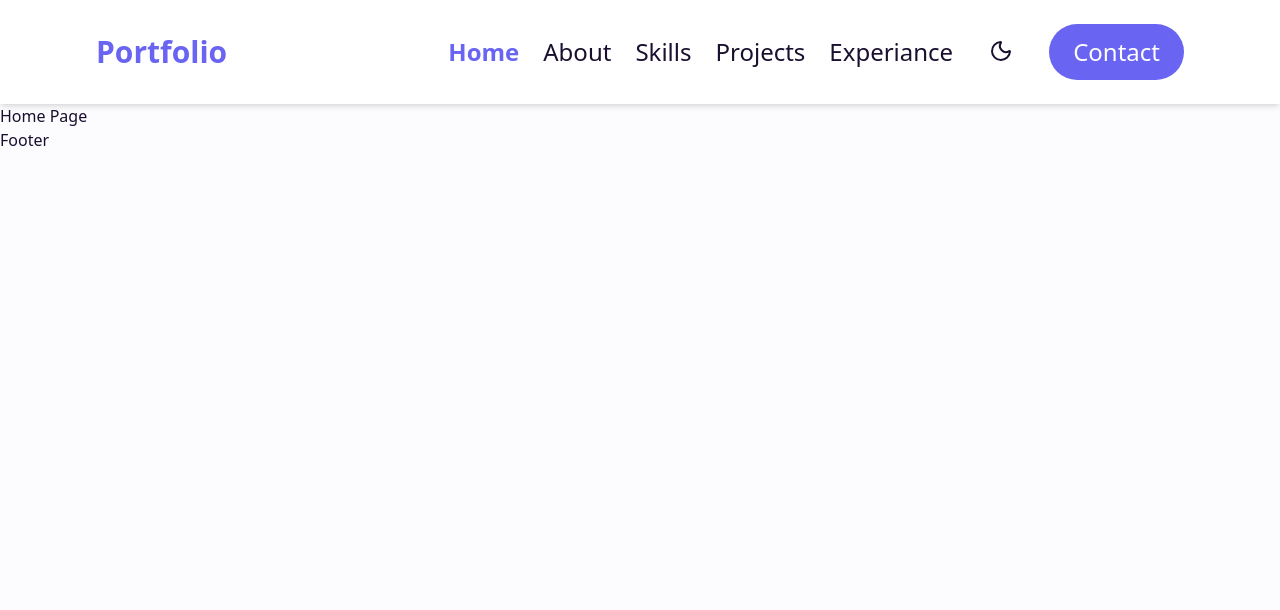
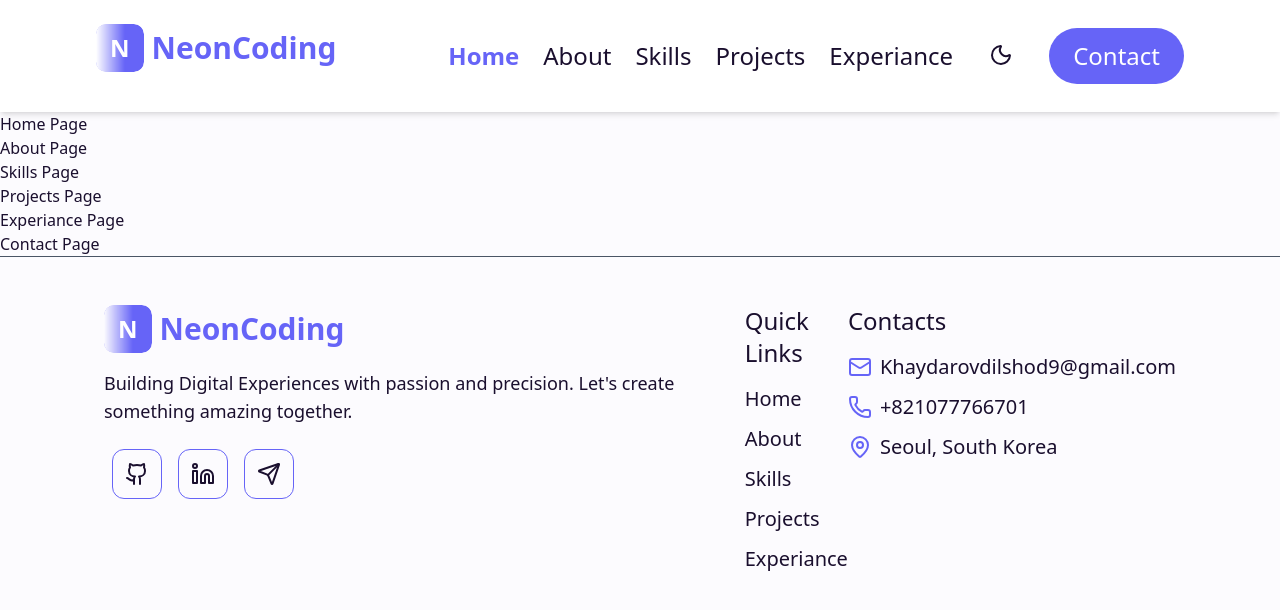
Before and after one commit to DixonKH/PortfolioWebsite, a Next.js app: page / in a window 1280 px wide. Shown: the top 610 px of the page. Built offline with nearby package versions, Linux system fonts and the light colour scheme.

Commit message:
feat: develop footer page

```diff
--- a/app/(main)/layout.tsx
+++ b/app/(main)/layout.tsx
@@ -28,7 +28,7 @@ export default function MainLayout({
   return (
     <html lang="en">
       <body
-        className={`${geistSans.variable} ${geistMono.variable} antialiased`}
+        className={`${geistSans.variable} ${geistMono.variable} antialiased w-full flex flex-col justify-center`}
       >
         <Providers>
           <header>
--- a/app/(main)/page.tsx
+++ b/app/(main)/page.tsx
@@ -1,7 +1,18 @@
+import About from "./about/page";
+import Contact from "./contact/page";
+import Experiance from "./experiance/page";
+import Projects from "./projects/page";
+import Skills from "./skills/page";
+
 export default function Home() {
     return (
         <div>
             <div>Home Page</div>
+            <About />
+            <Skills />
+            <Projects />
+            <Experiance />
+            <Contact />
         </div>
     );
 }
--- a/app/components/layout/Footer.tsx
+++ b/app/components/layout/Footer.tsx
@@ -1,7 +1,57 @@
+import Link from "next/link";
+import { Github } from 'lucide-react';
+import { Linkedin } from 'lucide-react';
+import { Send } from 'lucide-react';
+import { Mail } from 'lucide-react';
+import { Phone } from 'lucide-react';
+import { MapPin } from 'lucide-react';
+
 export default function Footer() {
-    return (
-        <div>
-            <div>Footer</div>
+  return (
+    <div className="w-full flex justify-center items-center px-18 py-12 border-t border-gray-600 dark:bg-black">
+      <div className="flex flex-col md:flex-row justify-between items-start w-full max-w-8xl px-8">
+        <div className="flex flex-col gap-4">
+          <div className="text-primary text-3xl font-bold flex items-center space-x-2">
+            <span className="p-2 mask-l-from-40% mr-2 px-3.5 bg-primary text-white font-bold text-2xl rounded-md">
+              N
+            </span>
+            NeonCoding
+          </div>
+          <div className="text-lg">
+            Building Digital Experiences with passion and precision. Let's
+            create something amazing together.
+          </div>
+          <div className="w-full flex">
+            <div className="border rounded-lg border-primary m-2 p-3">
+              <Link href="/contact"><Github /></Link>
+            </div>
+            <div className="border rounded-lg border-primary m-2 p-3">
+              <Link href="/about"><Linkedin /></Link>
+            </div>
+            <div className="border rounded-lg border-primary m-2 p-3">
+              <Link href="/projects"><Send /></Link>
+            </div>
+          </div>
         </div>
-    );
+        <div className="flex flex-col gap-4 items-center justify-center">
+            <div className="text-2xl font-medium">Quick Links</div>
+            <div className="flex flex-col gap-3 text-xl">
+                <div className="hover:text-2xl transition-all hover:text-primary"><Link href="/">Home</Link></div>
+                <div className="hover:text-2xl transition-all hover:text-primary"><Link href="/about">About</Link></div>
+                <div className="hover:text-2xl transition-all hover:text-primary"><Link href="/skills">Skills</Link></div>
+                <div className="hover:text-2xl transition-all hover:text-primary"><Link href="/projects">Projects</Link></div>
+                <div className="hover:text-2xl transition-all hover:text-primary"><Link href="/experiance">Experiance</Link></div>
+            </div>
+        </div>
+        <div className="flex flex-col gap-4 items-start justify-center">
+            <div className="text-2xl font-medium">Contacts</div>
+            <div className="flex flex-col gap-3 text-xl">
+            <div className="flex items-center gap-2"><span className="text-primary"><Mail /></span> <Link href="mailto:Khaydarovdilshod9@gmail.com">Khaydarovdilshod9@gmail.com</Link></div>
+            <div className="flex items-center gap-2"><span className="text-primary"><Phone /></span> <Link href="tel:+821077766701">+821077766701</Link></div>
+            <div className="flex items-center gap-2"><span className="text-primary"><MapPin /></span> Seoul, South Korea</div>
+            </div>
+        </div>
+      </div>
+    </div>
+  );
 }
--- a/app/components/layout/Navbar.tsx
+++ b/app/components/layout/Navbar.tsx
@@ -1,4 +1,4 @@
-'use client';
+"use client";
 import Link from "next/link";
 import ToggleTheme from "../common/ToggleTheme/page";
 import { usePathname } from "next/navigation";
@@ -12,19 +12,28 @@ const NavLinks = [
 ];
 
 export default function Navbar() {
-    const pathname = usePathname();
+  const pathname = usePathname();
   return (
     <div className="dark:bg-black bg-white stiky w-full p-8 flex justify-between items-center shadow-md px-24 py-6">
-      <div className="text-3xl font-bold text-primary">Portfolio</div>
+      <div className="text-primary text-3xl font-bold flex items-center space-x-2 mb-4">
+        <span className="p-2 mask-l-from-40% mr-2 px-3.5 bg-primary text-white font-bold text-2xl rounded-md">
+          N
+        </span>
+        NeonCoding
+      </div>
       <div className="flex items-center  space-x-4 text-2xl gap-4">
         <div className="flex space-x-6 text-lg font-medium">
           {NavLinks.map((link) => {
-            const isActive = pathname === link.href || (pathname.startsWith(link.href) && link.href !== '/');
+            const isActive =
+              pathname === link.href ||
+              (pathname.startsWith(link.href) && link.href !== "/");
             return (
               <Link
                 key={link.name}
                 href={link.href}
-                className={isActive ? 'font-bold text-primary text-2xl' : 'text-2xl'}
+                className={
+                  isActive ? "font-bold text-primary text-2xl" : "text-2xl"
+                }
               >
                 {link.name}
               </Link>
--- a/app/globals.css
+++ b/app/globals.css
@@ -53,7 +53,7 @@
   --popover-foreground: hsl(260 50% 12%);
 
   /* Main brand color → that gorgeous purple-indigo gradient */
-  --primary: hsl(242 84% 67%);
+  --primary: hsl(241 90% 68%);
   --primary-foreground: hsl(0 0% 100%);
 
   --secondary: hsl(260 40% 96%);
@@ -86,7 +86,7 @@
   --popover-foreground: hsl(260 40% 94%);
 
   /* Same beautiful purple stays in dark mode (slightly brighter so it pops) */
-  --primary: hsl(242 84% 67%); /* brighter purple on dark bg */
+  --primary: hsl(241 90% 68%); /* brighter purple on dark bg */
   --primary-foreground: hsl(260 20% 98%);
 
   --secondary: hsl(260 40% 16%);
@@ -113,7 +113,4 @@
   body {
     @apply bg-background text-foreground;
   }
-  .navbar {
-  @apply border-b border-border/40 bg-[--navbar-background]/95 backdrop-blur;
 }
-}
```
